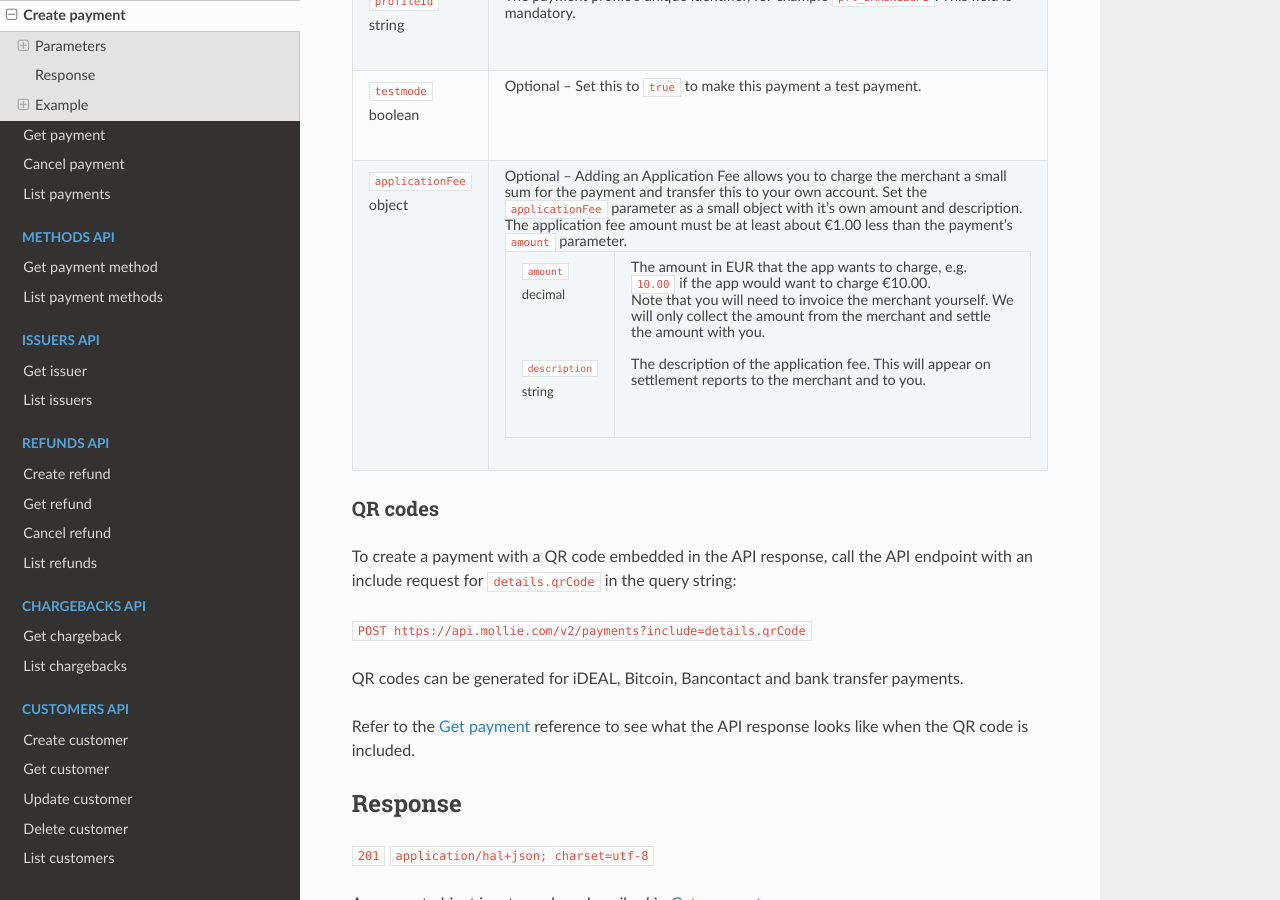
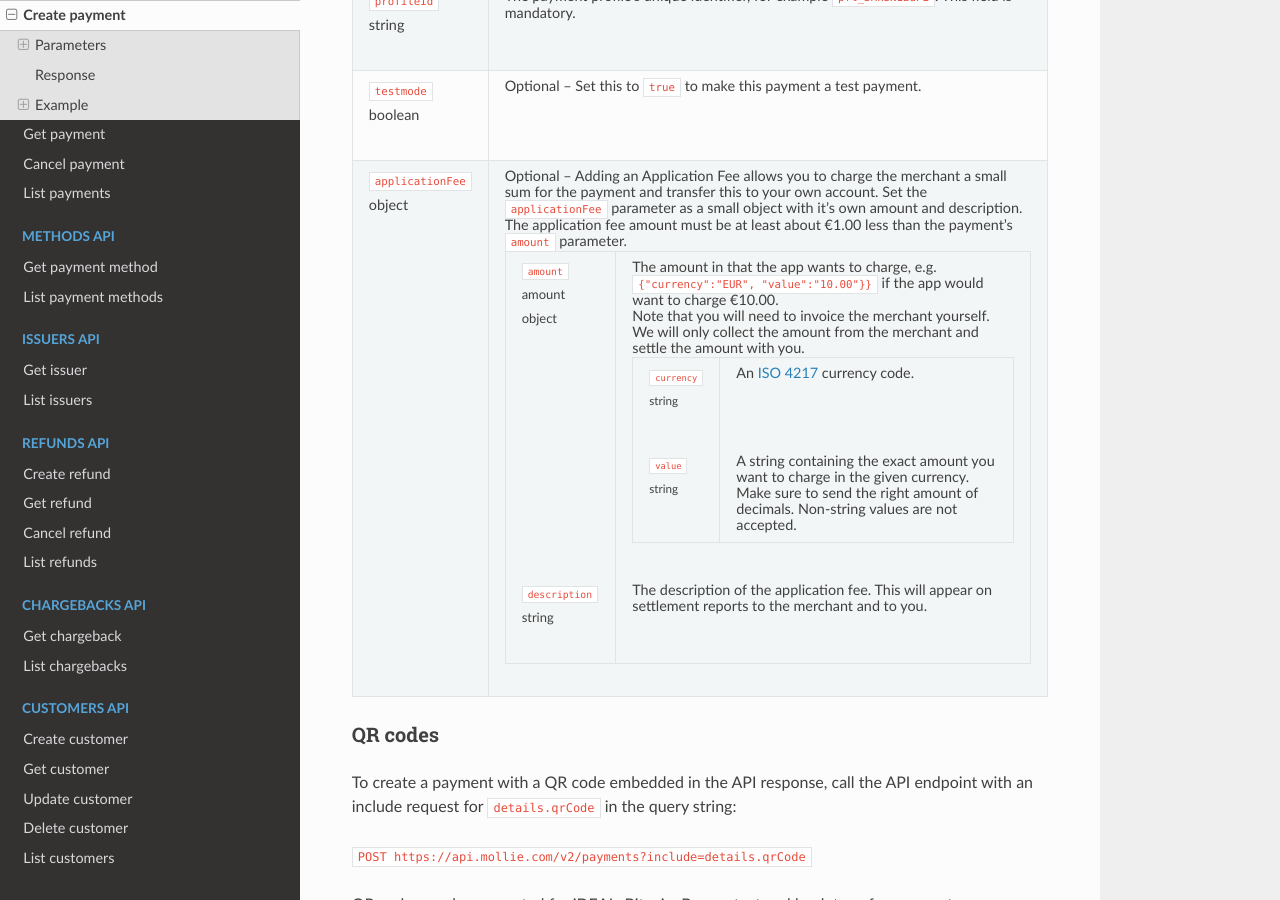
Before and after one commit to zsparal/api-documentation, a Sphinx documentation site: the page built from source/reference/v2/payments-api/create-payment.rst, in a window 1280 px wide and 900 px high, scrolled down 5392 px. Built offline with Sphinx 7.4.7 and the Read the Docs theme 2.0.0, drawn with Linux system fonts in a browser that asks for light colours.

```diff
--- a/source/index.rst
+++ b/source/index.rst
@@ -110,6 +110,7 @@ Overview
    guides/multi-currency
    guides/gift-cards
    guides/qr-codes
+   guides/common-data-types
 
 .. toctree::
    :maxdepth: 1
--- a/source/reference/v2/payments-api/create-payment.rst
+++ b/source/reference/v2/payments-api/create-payment.rst
@@ -18,7 +18,7 @@ Parameters
    :widths: auto
 
    * - | ``amount``
-       | object
+       | amount object
      - The amount that you want to charge, e.g. ``{"currency":"EUR", "value":"100.00"}`` if you would want to charge
        €100.00.
 
@@ -330,11 +330,24 @@ their websites. See :ref:`Profiles API <v1/profiles-get>` for more information.
           :widths: auto
 
           * - | ``amount``
-              | decimal
-            - The amount in EUR that the app wants to charge, e.g. ``10.00`` if the app would want to charge €10.00.
+              | amount object
+            - The amount in that the app wants to charge, e.g. ``{"currency":"EUR", "value":"10.00"}}`` if the app would
+              want to charge €10.00.
 
               Note that you will need to invoice the merchant yourself. We will only collect the amount from the
               merchant and settle the amount with you.
+
+              .. list-table::
+                 :widths: auto
+
+                 * - | ``currency``
+                     | string
+                   - An `ISO 4217 <https://en.wikipedia.org/wiki/ISO_4217>`_ currency code.
+
+                 * - | ``value``
+                     | string
+                   - A string containing the exact amount you want to charge in the given currency. Make sure to send
+                     the right amount of decimals. Non-string values are not accepted.
 
           * - | ``description``
               | string
--- a/source/reference/v2/refunds-api/create-refund.rst
+++ b/source/reference/v2/refunds-api/create-refund.rst
@@ -49,7 +49,7 @@ Replace ``id`` in the endpoint URL by the payment's ID, for example ``tr_7UhSN1z
    :widths: auto
 
    * - | ``amount``
-       | object
+       | amount object
      - Optional – The amount to refund. When ommitted, the full amount is refunded. Can be up to €25.00 more than the
        original transaction amount.
 
--- a/source/reference/v2/refunds-api/get-refund.rst
+++ b/source/reference/v2/refunds-api/get-refund.rst
@@ -31,7 +31,7 @@ Response
      - The refund's unique identifier, for example ``re_4qqhO89gsT``.
 
    * - | ``amount``
-       | object
+       | amount object
      - The amount refunded to the consumer with this refund.
 
        .. list-table::
```
Also changed, not shown: source/guides/common-data-types.rst (added, +67 -0 lines), source/reference/v2/payments-api/get-payment.rst (+12 -12 lines), source/reference/v2/payments-api/list-payments.rst (+4 -4 lines).
